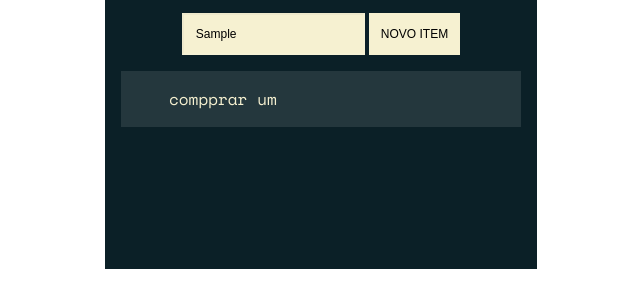
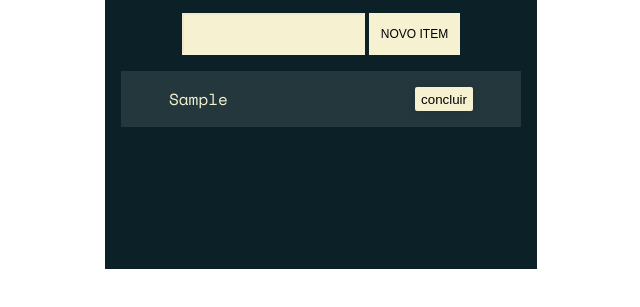
Before and after one commit to SauloHrodrigues/Estudos_JavaScript, a plain HTML site: page Manipulando-o-Dom/index.html in a window 1280 px wide. Both pictures are taken after typing "Sample" into the empty fields and a click on the button "NOVO ITEM". Shown: the part 297-604 px from the top of the page, without its empty margins (319-959 px from the left). Drawn offline with nearby package versions, Linux system fonts and the light colour scheme; a web font is replaced by a local one.

Commit message:
desenvolvendo função concluir tarefa.

```diff
--- a/Manipulando-o-Dom/index.html
+++ b/Manipulando-o-Dom/index.html
@@ -20,14 +20,12 @@
         <button class="form-button" data-form-button id="bt-novo-item"> Novo Item </button>
       </form>
 
-      <ul class="list">
-        <li class="task">
-          <p class="content">
-            compprar um
-          </p>
-        </li>
+      <ul class="list" data-lista>
+
 
       </ul>
+
+
     </div>
     <script src="./listaDeTarefas.js"></script>
 </body>
--- a/Manipulando-o-Dom/listaDeTarefas.js
+++ b/Manipulando-o-Dom/listaDeTarefas.js
@@ -1,12 +1,49 @@
-const novaTarefa = document.querySelector('[data-form-button]');
+((() => {
+  const novaTarefa = document.querySelector('[data-form-button]');
 const btNovoItem = document.getElementById('bt-novo-item');
+
+
 
 var criarTarefa = (evento) => {
     evento.preventDefault();
+
     const entrada = document.querySelector('[data-form-input]');
     const valor = entrada.value;
-    console.log(valor);
-    valor.value = " ";
-};
+    const lista = document.querySelector('[data-lista]');// elemento da ul, pai da li
+
+    console.log(lista);
+
+    const conteudo = `<p class="content">${valor}</p>`; //template
+
+    const tarefa = document.createElement('li');
+    tarefa.classList.add('task')
+
+    tarefa.innerHTML = conteudo;
+
+    tarefa.appendChild(BtConcluir());
+
+    lista.appendChild(tarefa);
+
+
+
+    entrada.value = " ";
+
+}
 
 btNovoItem.addEventListener('click',criarTarefa);
+
+const BtConcluir = () => {
+    const btConcluir = document.createElement('button');
+    btConcluir.classList.add('check-button');
+    btConcluir.innerText = 'concluir';
+
+    btConcluir.addEventListener('click',concluirTarefa);
+    return btConcluir;
+}
+
+const concluirTarefa = (evento) => {
+   const botaoConcluir = evento.target; //pega o elemento que foi clicado
+   const tarefaConcluida = botaoConcluir.parentElement; //pega o elemento li que contém o botão
+    tarefaConcluida.classList.toggle('done'); //adiciona ou remove a classe 'done' do elemento li
+}
+})())
```
